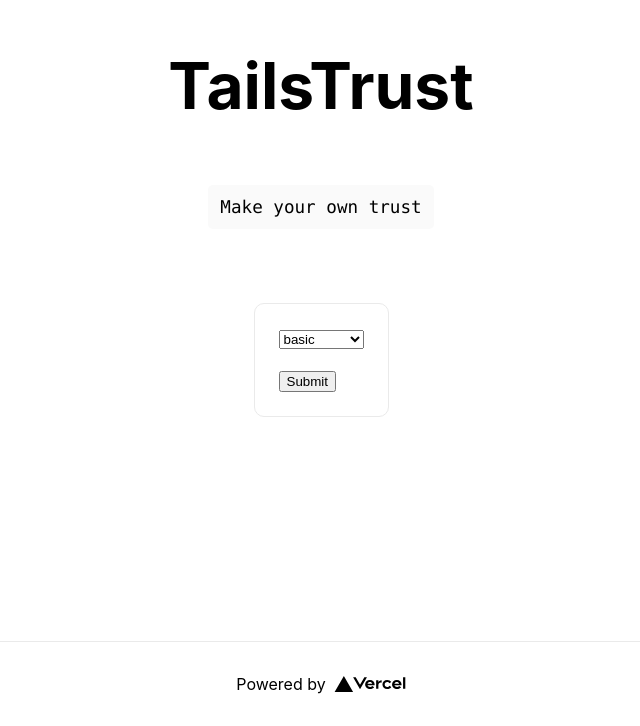
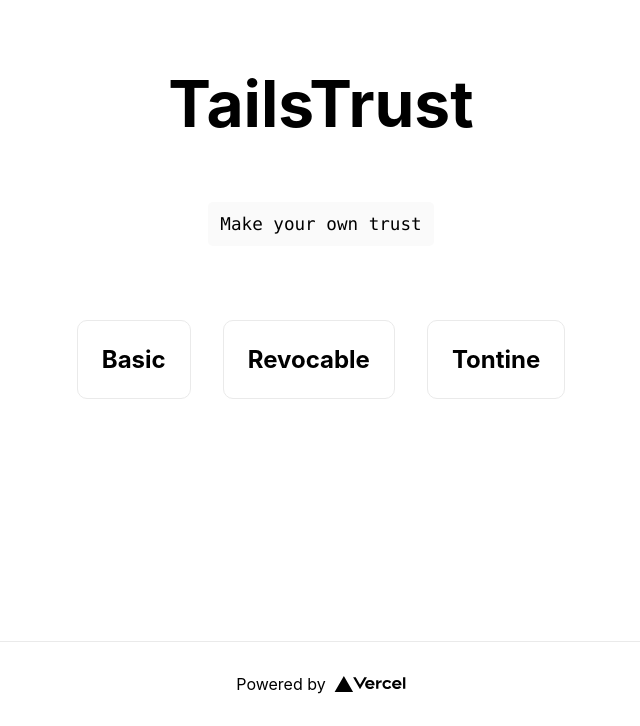
Before and after one commit to JonathanConn/Tails-Trust, a Next.js app in the folder web/: page / in a window 1280 px wide. Shown: the part 159-885 px from the top of the page, without its empty margins (319-959 px from the left). Built offline with nearby package versions, Linux system fonts and the light colour scheme.

Commit message:
fixed form redirection

```diff
--- /dev/null
+++ b/web/components/forms/basicForm.tsx
@@ -0,0 +1,13 @@
+export default function BasicForm() {
+    return (
+        <div>
+            <form>
+                <input type="text" placeholder="Amount" required /><br></br>
+                <input type="text" placeholder="Beneficiary" required /><br></br>
+                <label>Unlock Date: </label>
+                <input type="date" required /><br></br>
+                <button type="submit">Submit</button>
+            </form>
+        </div>
+    );
+}
--- a/web/components/trustForm/trustData.tsx
+++ /dev/null
@@ -1,24 +0,0 @@
-export interface TrustType {
-    id: string;
-    desc: string;
-    parameters: {};
-}
-
-export const TrustData: {[key: string]: TrustType}= {
-    'basic': {
-        id: 'basic',
-        desc: 'Basic Trust',
-        parameters: {unlockTime: 0, benificiary: '0x0000000000000000000000000000000000000000'}
-    },
-    'Revocable': {
-        id: 'Revocable',
-        desc: 'Revocable by owner',
-        parameters: {unlockTime: 0, benificiary: '0x0000000000000000000000000000000000000000'}
-    },
-    'Tontine': {
-        id: 'Tontine',
-        desc: 'Can only be withdrawn upon owners death',
-        parameters: {checkInFreq: 0, benificiary: '0x0000000000000000000000000000000000000000'}
-    },
-
-};
--- a/web/components/trustForm/trustForm.tsx
+++ /dev/null
@@ -1,33 +0,0 @@
-import { useState, useRef } from "react";
-import { TrustData, TrustType } from "./trustData";
-
-export default function TrustForm() {
-    const [params, setParams] = useState('');
-    const selectRef = useRef<HTMLSelectElement>(null);
-
-    function updateParamsForm() {
-        setParams(selectRef.current?.value || '');
-    }
-
-    return (
-        <div>
-            <form action="/send-data-here" method="post">
-
-                <select id="trustTypeSelector" ref={selectRef} onChange={() => updateParamsForm()}>
-                    <>
-                        {Object.keys(TrustData).map((key, desc) => {
-                            return <option key={key} value={key}>{key}</option>
-                        })};
-                    </>
-                </select>
-
-                <div id="paramsForm">
-                    <h1>{params}</h1>
-
-                </div>
-
-                <button type="submit">Submit</button>
-            </form>
-        </div>
-    );
-}
--- a/web/pages/index.tsx
+++ b/web/pages/index.tsx
@@ -1,8 +1,11 @@
 import Head from 'next/head'
 import Image from 'next/image'
 import styles from '../styles/Home.module.css'
-import TrustForm from '../components/trustForm/trustForm'
 
+import BasicForm from '../components/forms/basicForm'
+
+import { useRouter } from 'next/router'
+import Link from 'next/link'
 
 export default function Home() {
   return (
@@ -21,34 +24,17 @@ export default function Home() {
         </p>
 
         <div className={styles.grid}>
-          <a className={styles.card}>
-            <TrustForm />
-          </a>
-{/*
-          <a href="https://nextjs.org/learn" className={styles.card}>
-            <h2>Learn &rarr;</h2>
-            <p>Learn about Next.js in an interactive course with quizzes!</p>
-          </a>
 
-          <a
-            href="https://github.com/vercel/next.js/tree/canary/examples"
-            className={styles.card}
-          >
-            <h2>Examples &rarr;</h2>
-            <p>Discover and deploy boilerplate example Next.js projects.</p>
-          </a>
+          <Link href={{pathname: "/forms", query: {formType: "basic"}}}>
+            <h2 className={styles.card}> Basic </h2>
+          </Link>
+          <Link href={{pathname: "/forms", query: {formType: "basic"}}}>
+            <h2 className={styles.card}> Revocable</h2>
+          </Link>
+          <Link href={{pathname: "/forms", query: {formType: "tontine"}}}>
+            <h2 className={styles.card}>Tontine</h2>
+          </Link>
 
-          <a
-            href="https://vercel.com/new?utm_source=create-next-app&utm_medium=default-template&utm_campaign=create-next-app"
-            target="_blank"
-            rel="noopener noreferrer"
-            className={styles.card}
-          >
-            <h2>Deploy &rarr;</h2>
-            <p>
-              Instantly deploy your Next.js site to a public URL with Vercel.
-            </p>
-          </a> */}
         </div>
       </main>
 
```
Also changed, not shown: web/components/forms/tontineForm.tsx (added, +27 -0 lines), web/pages/forms.tsx (added, +14 -0 lines).
